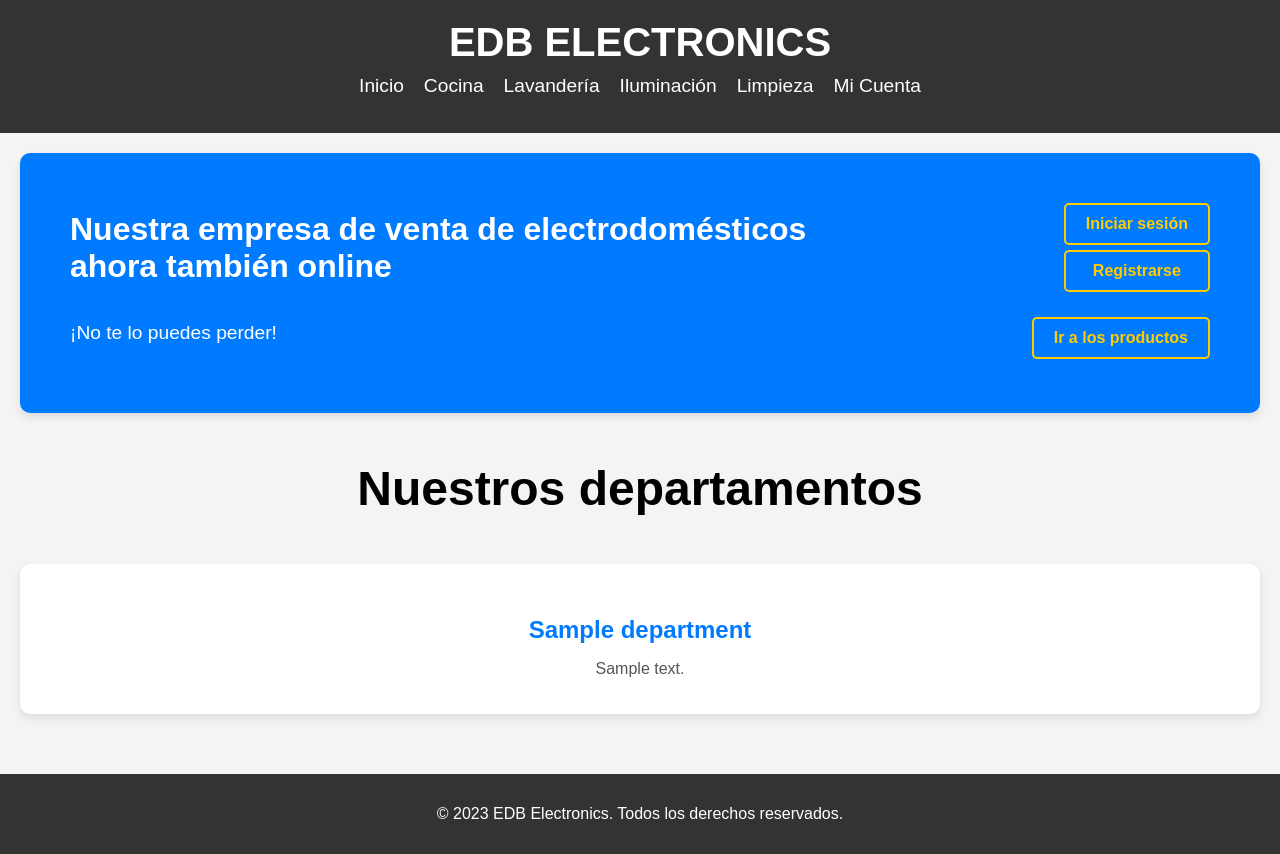
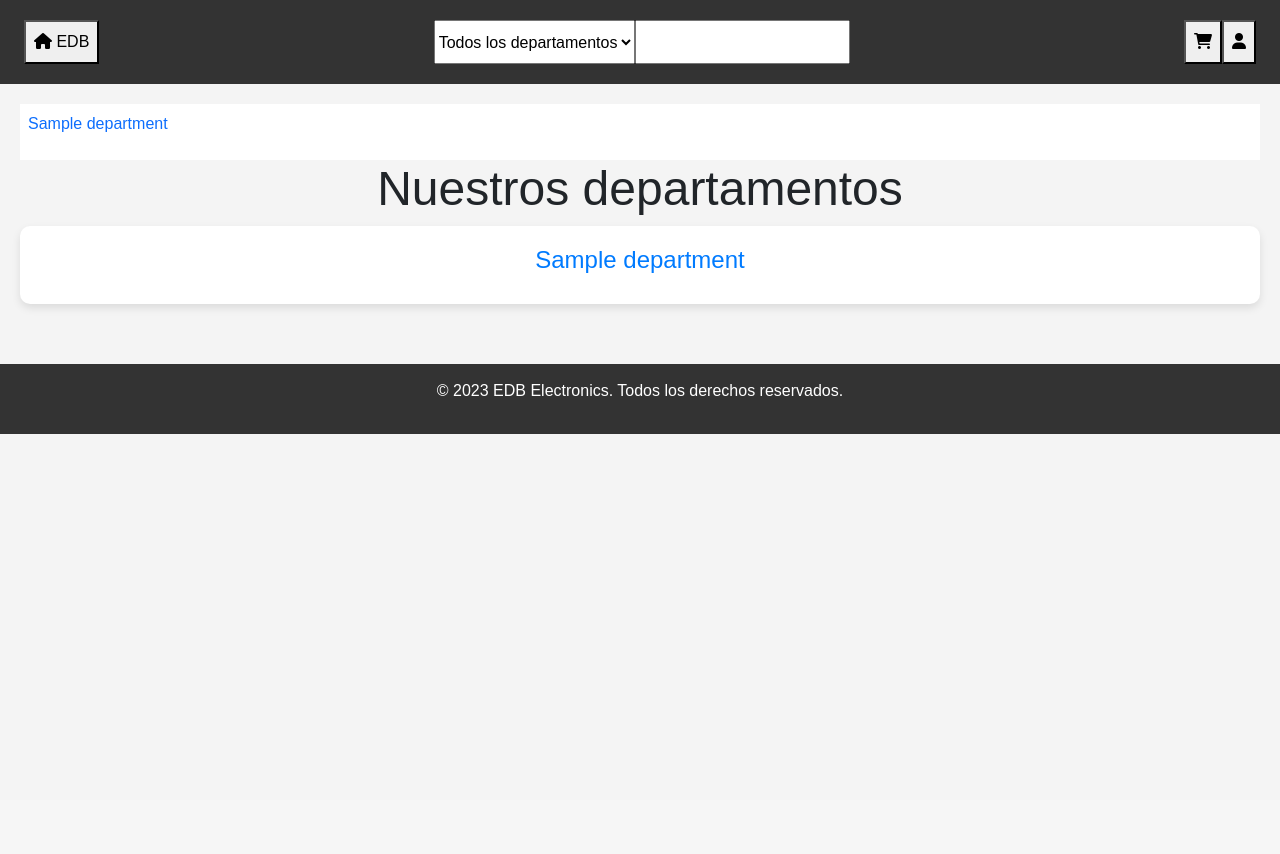
Before and after one commit to ECA-2-10/ecommerce-edb, a Django app: template product/templates/product/home.html in a window 1280 px wide. After the commit the page ends 434 px from the top, so only its background shows below. Run offline with Django 5.2, Linux system fonts and the light colour scheme; the template is opened without the code that fills it: most values are stand-ins (such as "Sample title", 1, 10 or a date in 2020).

Commit message:
feat: add bootstrap and update styles

```diff
--- a/product/templates/product/home.html
+++ b/product/templates/product/home.html
@@ -1,3 +1,5 @@
+{% load static %}
+
 <!DOCTYPE html>
 <html lang="es">
 
@@ -6,183 +8,59 @@
     <meta name="viewport" content="width=device-width, initial-scale=1.0">
     <title>EDB Electronics - Inicio</title>
     <link rel="stylesheet" href="https://cdnjs.cloudflare.com/ajax/libs/font-awesome/6.0.0-beta3/css/all.min.css">
-    <style>
-        body {
-            font-family: Arial, sans-serif;
-            background-color: #f4f4f4;
-            margin: 0;
-            padding: 0;
-        }
-        header {
-            background-color: #333;
-            color: #fff;
-            padding: 20px 0;
-            text-align: center;
-        }
-        header h1 {
-            margin: 0;
-            font-size: 2.5em;
-        }
-        nav ul {
-            list-style: none;
-            padding: 0;
-            display: flex;
-            justify-content: center;
-            gap: 20px;
-            margin-top: 10px;
-        }
-        nav ul li {
-            display: inline;
-        }
-        nav ul li a {
-            color: #fff;
-            text-decoration: none;
-            font-size: 1.2em;
-            transition: color 0.3s;
-        }
-        nav ul li a:hover {
-            color: #ffcc00;
-        }
-        main {
-            padding: 20px;
-        }
-        #bienvenida {
-            display: flex;
-            flex-direction: column;
-            justify-content: space-between;
-            padding: 50px;
-            background: #007bff;
-            color: #fff;
-            border-radius: 10px;
-            box-shadow: 0 4px 8px rgba(0, 0, 0, 0.1);
-            margin-bottom: 40px;
-            position: relative;
-        }
-        #bienvenida .top-container {
-            display: flex;
-            justify-content: space-between;
-            align-items: center;
-        }
-        #bienvenida .login-container {
-            display: grid;
-            grid-template-columns: repeat(auto-fit, minmax(80px, 1fr));
-            gap: 5px;
-        }
-        #bienvenida h2 {
-            font-size: 2em;
-            width: 67%;
-            margin: 0;
-            text-align: left;
-        }
-        #bienvenida p {
-            margin-top: 10px;
-            font-size: 1.2em;
-        }
-        #bienvenida a {
-            color: #ffcc00;
-            text-decoration: none;
-            font-weight: bold;
-            border: 2px solid #ffcc00;
-            padding: 10px 20px;
-            border-radius: 5px;
-            text-align: center;
-            transition: background 0.3s, color 0.3s;
-        }
-        #bienvenida a:hover {
-            background: #ffcc00;
-            color: #007bff;
-        }
-        #bienvenida .actions {
-            margin-top: 20px;
-            display: flex;
-            justify-content: space-between;
-            align-items: center;
-        }
-        #bienvenida .actions .login-button {
-            color: #007bff;
-            background: #fff;
-            text-decoration: none;
-            font-weight: bold;
-            border: 2px solid #007bff;
-            padding: 10px 20px;
-            border-radius: 5px;
-            transition: background 0.3s, color 0.3s;
-        }
-        #bienvenida .actions .login-button:hover {
-            background: #007bff;
-            color: #fff;
-        }
-        #departamentos {
-            display: grid;
-            grid-template-columns: repeat(auto-fit, minmax(250px, 1fr));
-            gap: 20px;
-        }
-        .nuestros-departamentos{
-            text-align: center;
-            font-size: 3em;
-        }
-        .departamento {
-            background: #fff;
-            padding: 20px;
-            border-radius: 10px;
-            box-shadow: 0 4px 8px rgba(0, 0, 0, 0.1);
-            text-align: center;
-        }
-        .departamento h4 {
-            color: #007bff;
-            font-size: 1.5em;
-            margin-bottom: 10px;
-        }
-        .departamento p {
-            font-size: 1em;
-            color: #555;
-        }
-        footer {
-            background-color: #333;
-            color: #fff;
-            text-align: center;
-            padding: 15px 0;
-            margin-top: 40px;
-        }
-
-    </style>
+    <link rel="stylesheet" href="https://cdn.jsdelivr.net/npm/bootstrap@5.3.3/dist/css/bootstrap.min.css">
+    <link rel="script" href="https://cdn.jsdelivr.net/npm/bootstrap@5.3.3/dist/js/bootstrap.bundle.min.js">
+    <link rel="stylesheet" href="{% static 'home.css' %}">
 </head>
 
 <body>
     <header>
-        <h1>EDB ELECTRONICS</h1>
-        <nav>
-            <ul>
-                <li><a href="#">Inicio</a></li>
-                <li><a href="#">Cocina</a></li>
-                <li><a href="#">Lavandería</a></li>
-                <li><a href="#">Iluminación</a></li>
-                <li><a href="#">Limpieza</a></li>
-                <li><a href="#">Mi Cuenta</a></li>
-            </ul>
+        <nav class="d-flex justify-content-between px-4">
+            <a href="/">
+                <button class="p-2">
+                    <i class="fa-solid fa-house"></i> EDB
+                </button>
+            </a>
+            <section class="d-flex">
+                <select name="all-departments">
+                    <option value="all-departments" selected disabled>Todos los departamentos</option>
+                    {% for department in departments %}
+                        <option value="{{ department.id }}">{{ department.department }}</option>
+                    {% endfor %}
+                </select>
+                <input type="text">
+            </section>
+            <section class="d-flex">
+                <a href="/cart">
+                    <button class="p-2">
+                        <i class="fa-solid fa-cart-shopping"></i>
+                    </button>
+                </a>
+                <a href="/profile">
+                    <button class="p-2">
+                        <i class="fa-solid fa-user"></i>
+                    </button>
+                </a>
+            </section>
         </nav>
     </header>
     <main>
-        <section id="bienvenida">
-            <div class="top-container">
-                <h2>Nuestra empresa de venta de electrodomésticos ahora también online</h2>
-                <div class="login-container">
-                    <a class="login-button" href="/account/login">Iniciar sesión</a>
-                    <a class="login-button" href="/account/register">Registrarse</a>
+        <section class="d-flex w-100 py-2 bg-white">
+            {% for department in departments %}
+            <a href="/product/{{ department.department }}" class="text-decoration-none">
+                <div class="d-flex align-items-center gap-2">
+                    <i class="{{ department.icon }}"></i>
+                    <p>{{ department.department }}</p>
                 </div>
-            </div>
-            <div class="actions">
-                <p>¡No te lo puedes perder!</p>
-                <a href="/tienda">Ir a los productos</a>
-            </div>
+            </a>
+          {% endfor %}
         </section>
         <h3 class="nuestros-departamentos">Nuestros departamentos</h3>
         <section id="departamentos">
           {% for department in departments %}
             <a href="/tienda/{{ department.department }}" style="text-decoration: none; color: inherit;">
                 <div class="departamento">
-                    <h4><i class="{{ department.icon }}"></i> {{ department.department }}</h4>
-                    <p>{{ department.description }}</p>
+                    <h5><i class="{{ department.icon }}"></i> {{ department.department }}</h5>
                 </div>
             </a>
           {% endfor %}
--- /dev/null
+++ b/static/home.css
@@ -0,0 +1,137 @@
+body {
+    font-family: Arial, sans-serif;
+    background-color: #f4f4f4;
+    margin: 0;
+    padding: 0;
+}
+header {
+    background-color: #333;
+    color: #fff;
+    padding: 20px 0;
+    text-align: center;
+}
+header h1 {
+    margin: 0;
+    font-size: 2.5em;
+}
+nav ul {
+    list-style: none;
+    padding: 0;
+    display: flex;
+    justify-content: center;
+    gap: 20px;
+    margin-top: 10px;
+}
+nav ul li {
+    display: inline;
+}
+nav ul li a {
+    color: #fff;
+    text-decoration: none;
+    font-size: 1.2em;
+    transition: color 0.3s;
+}
+nav ul li a:hover {
+    color: #ffcc00;
+}
+main {
+    padding: 20px;
+}
+#bienvenida {
+    display: flex;
+    flex-direction: column;
+    justify-content: space-between;
+    padding: 50px;
+    background: #007bff;
+    color: #fff;
+    border-radius: 10px;
+    box-shadow: 0 4px 8px rgba(0, 0, 0, 0.1);
+    margin-bottom: 40px;
+    position: relative;
+}
+#bienvenida .top-container {
+    display: flex;
+    justify-content: space-between;
+    align-items: center;
+}
+#bienvenida .login-container {
+    display: grid;
+    grid-template-columns: repeat(auto-fit, minmax(80px, 1fr));
+    gap: 5px;
+}
+#bienvenida h2 {
+    font-size: 2em;
+    width: 67%;
+    margin: 0;
+    text-align: left;
+}
+#bienvenida p {
+    margin-top: 10px;
+    font-size: 1.2em;
+}
+#bienvenida a {
+    color: #ffcc00;
+    text-decoration: none;
+    font-weight: bold;
+    border: 2px solid #ffcc00;
+    padding: 10px 20px;
+    border-radius: 5px;
+    text-align: center;
+    transition: background 0.3s, color 0.3s;
+}
+#bienvenida a:hover {
+    background: #ffcc00;
+    color: #007bff;
+}
+#bienvenida .actions {
+    margin-top: 20px;
+    display: flex;
+    justify-content: space-between;
+    align-items: center;
+}
+#bienvenida .actions .login-button {
+    color: #007bff;
+    background: #fff;
+    text-decoration: none;
+    font-weight: bold;
+    border: 2px solid #007bff;
+    padding: 10px 20px;
+    border-radius: 5px;
+    transition: background 0.3s, color 0.3s;
+}
+#bienvenida .actions .login-button:hover {
+    background: #007bff;
+    color: #fff;
+}
+#departamentos {
+    display: grid;
+    grid-template-columns: repeat(auto-fit, minmax(100px, 1fr));
+    gap: 20px;
+}
+.nuestros-departamentos{
+    text-align: center;
+    font-size: 3em;
+}
+.departamento {
+    background: #fff;
+    padding: 20px;
+    border-radius: 10px;
+    box-shadow: 0 4px 8px rgba(0, 0, 0, 0.1);
+    text-align: center;
+}
+.departamento h5 {
+    color: #007bff;
+    font-size: 1.5em;
+    margin-bottom: 10px;
+}
+.departamento p {
+    font-size: 1em;
+    color: #555;
+}
+footer {
+    background-color: #333;
+    color: #fff;
+    text-align: center;
+    padding: 15px 0;
+    margin-top: 40px;
+}
```
